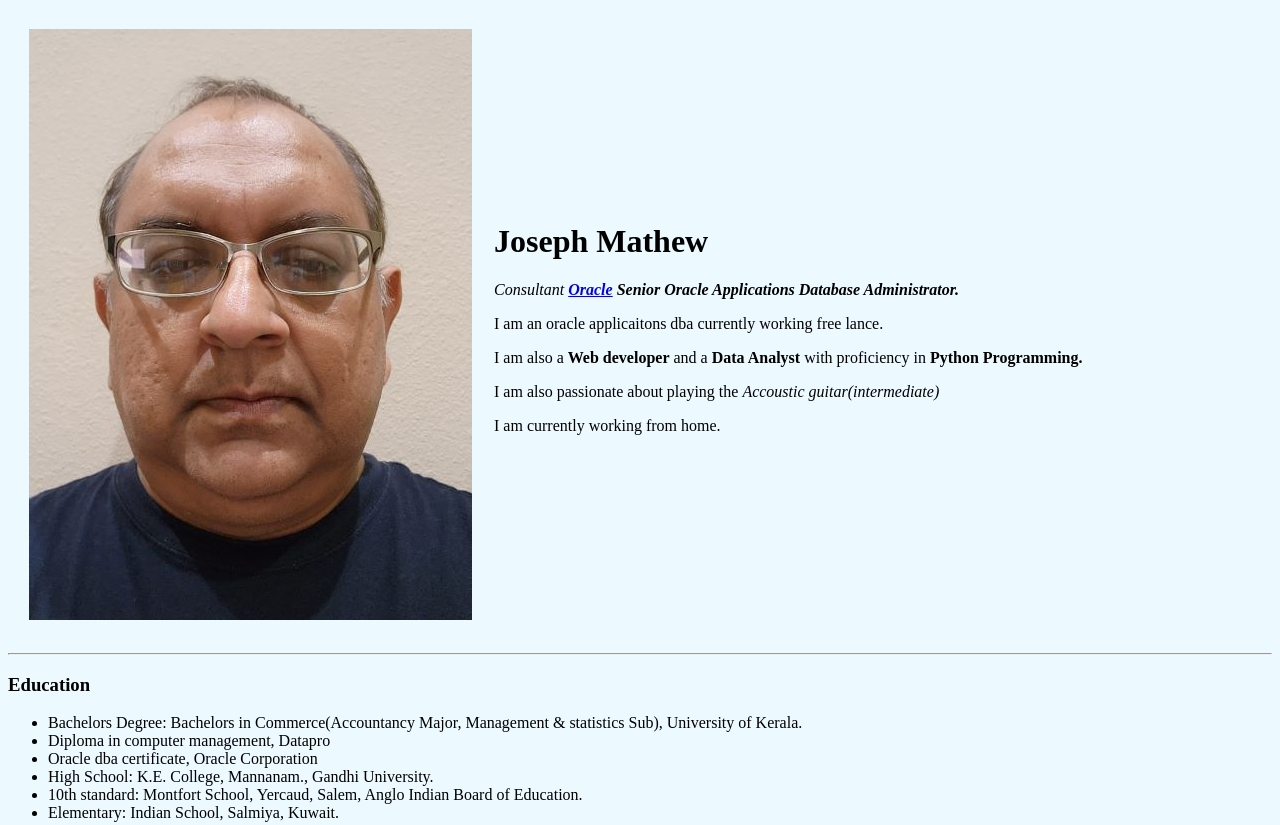
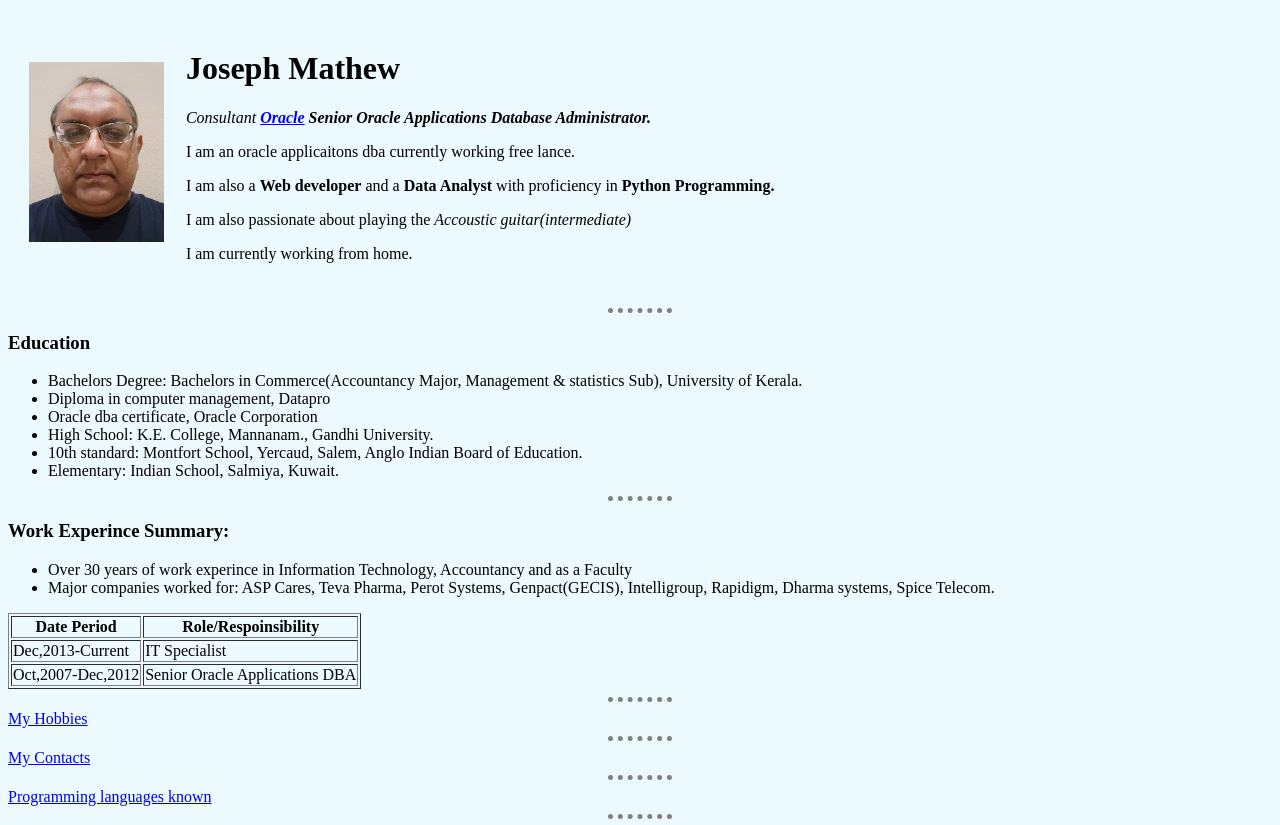
Before and after one commit to Jmatdba/cv, a plain HTML site: page index.html in a window 1280 px wide. Shown: the top 825 px of the page. Drawn offline with Linux system fonts and the light colour scheme.

Commit message:
updatecss

```diff
--- /dev/null
+++ b/css/styles.css
@@ -0,0 +1,14 @@
+body{
+    background-color: #ECF9FF;
+}
+hr{
+
+    border-style: dotted none none;
+    width: 5%;
+    height: 0px;
+    border-color: grey;
+    border-width: 5px;
+}
+img{
+    height: 180px;
+}
--- a/index.html
+++ b/index.html
@@ -3,12 +3,13 @@
 <head>
     <meta charset="UTF-8">
     <title>💚Joseph's Personal Site</title>
+    <link rel="stylesheet" href="css/styles.css">
 </head>
 
-<body style="background-color: #ECF9FF;">
+<body>
     <table cellspacing="20">
         <tr>
-            <td> <img src="images\JosephMathewPhoto.jpeg" alt="Joseph Mathew Profile Picture"></td>
+            <td> <img src="images/JosephMathewPhoto.jpeg" alt="Joseph Mathew Profile Picture"></td>
             <td>
                 <h1>Joseph Mathew</h1>
                 <p><em>Consultant <strong><a href="https://oracle.com"> Oracle</a> Senior Oracle Applications Database Administrator.</strong></em></p>
```
